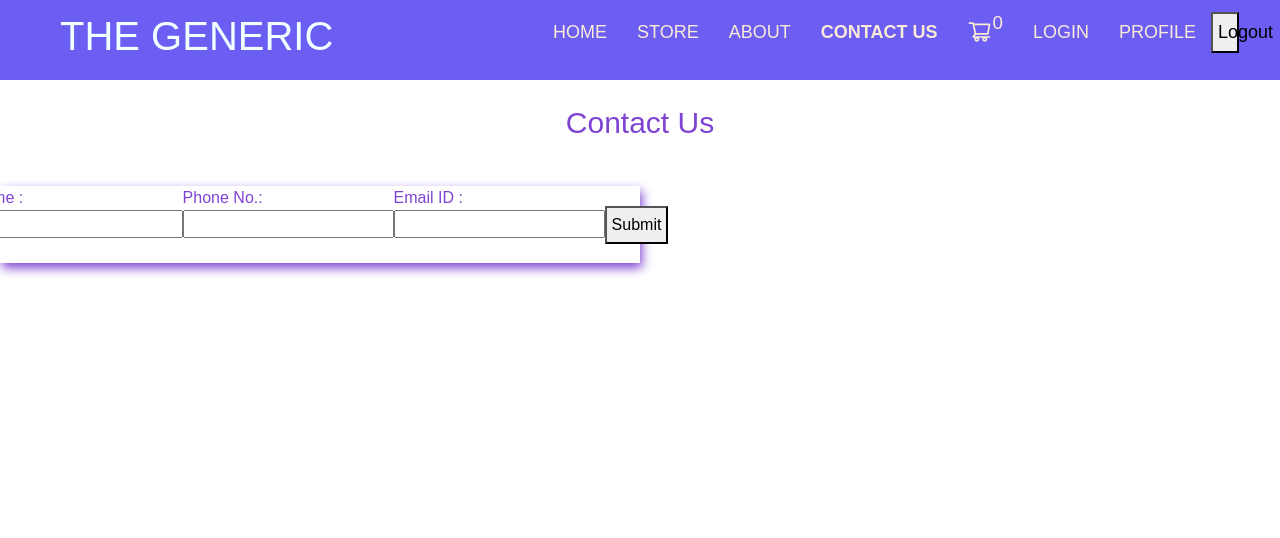
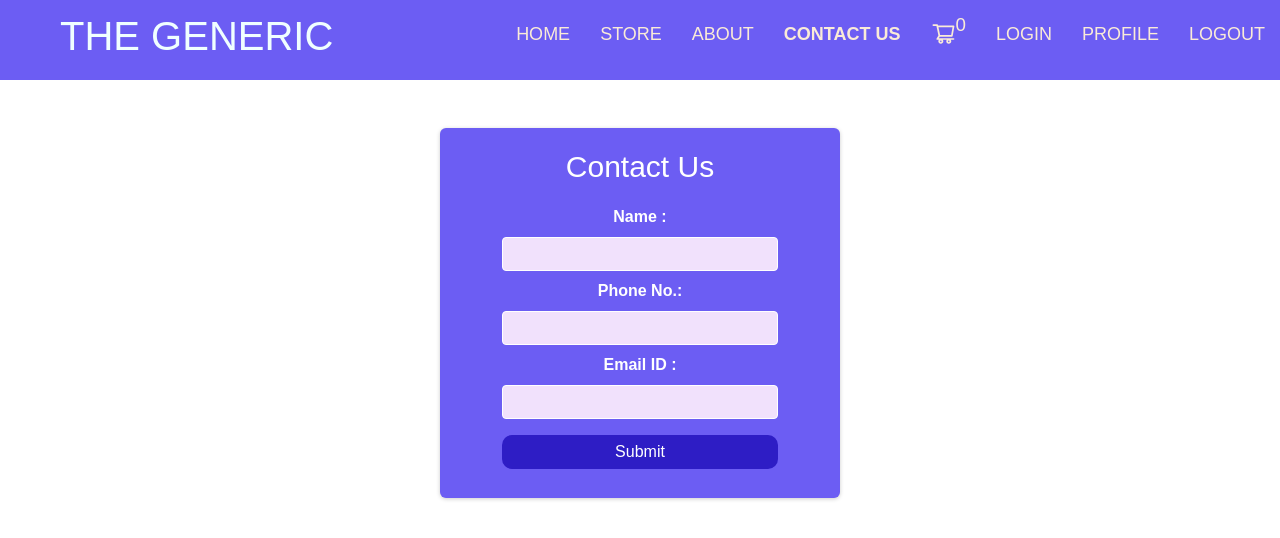
Before and after one commit to kiransalve/react-ecommerce-project, a React (Create React App) app: page /contact in a window 1280 px wide. Shown: the top 538 px of the page. Built offline with nearby package versions, Linux system fonts and the light colour scheme.

Commit message:
auth signin

```diff
--- a/src/App.js
+++ b/src/App.js
@@ -28,7 +28,6 @@ function App() {
           <Route path="/" element={<Home />}></Route>
           <Route path="/cart" element={<Cart />}></Route>
           <Route path="/about" element={<About />}></Route>
-          {/* <Route path="/movie" element={<Movie />}></Route> */}
           <Route path="/contact" element={<Contact />}></Route>
           <Route path="/product/:id" element={<ProductDetail />}></Route>
 
--- a/src/Components/Auth/AuthForm.js
+++ b/src/Components/Auth/AuthForm.jsx
@@ -20,6 +20,28 @@ const AuthForm = () => {
     setIsLoading(true);
 
     if (isLogin) {
+      fetch("https://identitytoolkit.googleapis.com/v1/accounts:signInWithPassword?key=AIzaSyDMydJmt7CfP_0gOdtkgIyYRBQlEOMIutw"
+        , {
+          method: "POST", body: JSON.stringify({
+            email: enteredEmail, password: enteredPassword, returnSecureToken: true
+          }), headers: {
+            "Conetent-Type": "application/json"
+          }
+        }).then((res) => {
+          setIsLoading(false)
+          if (res.ok) {
+            return res.json()
+          } else {
+            return res.json().then((data) => {
+              console.log(data);
+              let errorMessage = "Authentication Failed";
+              if (data && data.error && data.error.message) {
+                errorMessage = data.error.message;
+              }
+              alert(errorMessage);
+            });
+          }
+        })
     } else {
       fetch(
         "https://identitytoolkit.googleapis.com/v1/accounts:signUp?key=AIzaSyDMydJmt7CfP_0gOdtkgIyYRBQlEOMIutw",
--- a/src/Components/Contact/Contact.css
+++ b/src/Components/Contact/Contact.css
@@ -1,32 +1,48 @@
-.contact-header {
-  display: flex;
-  align-items: center;
-  justify-content: center;
-  margin: 20px;
+.contact-container {
+  margin: 3rem auto;
+  width: 100%;
+  height: 370px;
+  max-width: 25rem;
+  border-radius: 6px;
+  background-color: #6c5df3;
+  box-shadow: 0 1px 4px rgba(0, 0, 0, 0.2);
+  padding: 1rem;
+  text-align: center;
+  color: white;
 }
-.form-container {
-  width: 80vh;
-  box-shadow: 2px 5px 10px rgb(127, 67, 211);
-  display: flex;
-  align-items: center;
-  justify-content: center;
+.contact-header p {
+  color: white;
 }
 
-.name,
-.phone,
-.email,
-.contact-header {
-  margin-bottom: 25px;
-  color: rgb(127, 67, 211);
-}
-button {
-  width: 40%;
-  border-radius: 10px;
-  padding: 5px;
+.form-container label {
+  display: block;
+  color: white;
+  font-weight: bold;
+  margin-bottom: 0.5rem;
 }
 
+.form-container div input {
+  font: inherit;
+  background-color: #f1e1fc;
+  border-radius: 4px;
+  border: 1px solid white;
+  width: 75%;
+  text-align: left;
+  padding: 0.25rem;
+}
 .name,
 .phone,
 .email {
-  width: 50%;
+  margin-bottom: 0.5rem;
 }
+.contact-button {
+  cursor: pointer;
+  font: inherit;
+  color: white;
+  background-color: #2e1dc5;
+  border: none;
+  border-radius: 10px;
+  padding: 0.3rem 2rem;
+  width: 75%;
+  margin-top: 0.5rem;
+}
--- a/src/Components/Contact/Contact.jsx
+++ b/src/Components/Contact/Contact.jsx
@@ -34,7 +34,7 @@ const Contact = () => {
                     <div className="name">
                         <label htmlFor="name">Name :</label>
                         <input type="text" value={names} onChange={(e) => setNames(e.target.value)} />
-                    </div>
+                      </div>
                     <div className="phone">
                         <label htmlFor="phone">Phone No.:</label>
                         <input type="number" value={phone} onChange={(e) => setPhone(e.target.value)} />
@@ -44,7 +44,7 @@ const Contact = () => {
                         <label htmlFor="email">Email ID :</label>
                         <input type="email" value={email} onChange={(e) => setEmail(e.target.value)} />
                     </div>
-                    <button type="submit">Submit</button>
+                    <button className ="contact-button" type="submit">Submit</button>
                 </div>
             </form>
         </div>
--- a/src/Components/Header/Header.jsx
+++ b/src/Components/Header/Header.jsx
@@ -47,7 +47,7 @@ const Header = () => {
             <NavLink to='/profile'>Profile</NavLink>
           </li>
           <li>
-            <button>Logout</button>
+            <NavLink to='/auth'>Logout</NavLink>
           </li>
 
 
--- a/src/Components/Layout/MainNavigation.module.css
+++ /dev/null
@@ -1,55 +0,0 @@
-.header {
-  width: 100%;
-  height: 5rem;
-  background-color: #38015c;
-  box-shadow: 0 1px 4px rgba(0, 0, 0, 0.2);
-  display: flex;
-  justify-content: space-between;
-  align-items: center;
-  padding: 0 10%;
-}
-
-.logo {
-  font-family: 'Lato', sans-serif;
-  font-size: 2rem;
-  color: white;
-  margin: 0;
-}
-
-.header ul {
-  list-style: none;
-  margin: 0;
-  padding: 0;
-  display: flex;
-  align-items: baseline;
-}
-
-.header li {
-  margin: 0 1rem;
-}
-
-.header a {
-  text-decoration: none;
-  color: white;
-  font-weight: bold;
-}
-
-.header button {
-  font: inherit;
-  background-color: transparent;
-  border: 1px solid white;
-  color: white;
-  font-weight: bold;
-  padding: 0.5rem 1.5rem;
-  border-radius: 6px;
-  cursor: pointer;
-}
-
-.header a:hover {
-  color: #c291e2;
-}
-
-.header button:hover {
-  background-color: #c291e2;
-  color: #38015c;
-}
```
Also changed, not shown: src/Appp.js (deleted, +0 -17 lines), src/Components/Layout/Layout.js (deleted, +0 -14 lines), src/Components/Layout/MainNavigation.js (deleted, +0 -25 lines), src/Components/StartingPage/StartingPageContent.js (deleted, +0 -11 lines), src/Components/StartingPage/StartingPageContent.module.css (deleted, +0 -8 lines), src/pages/HomePage.js (deleted, +0 -7 lines).
